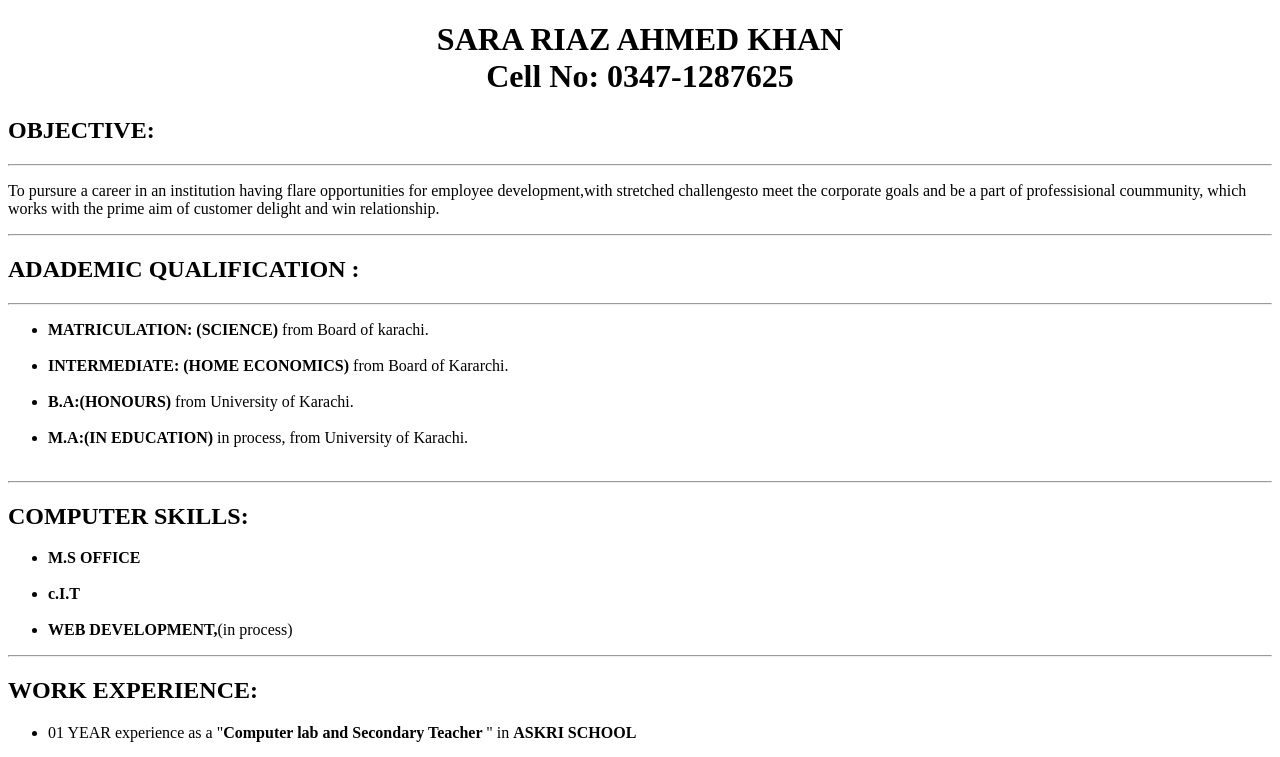
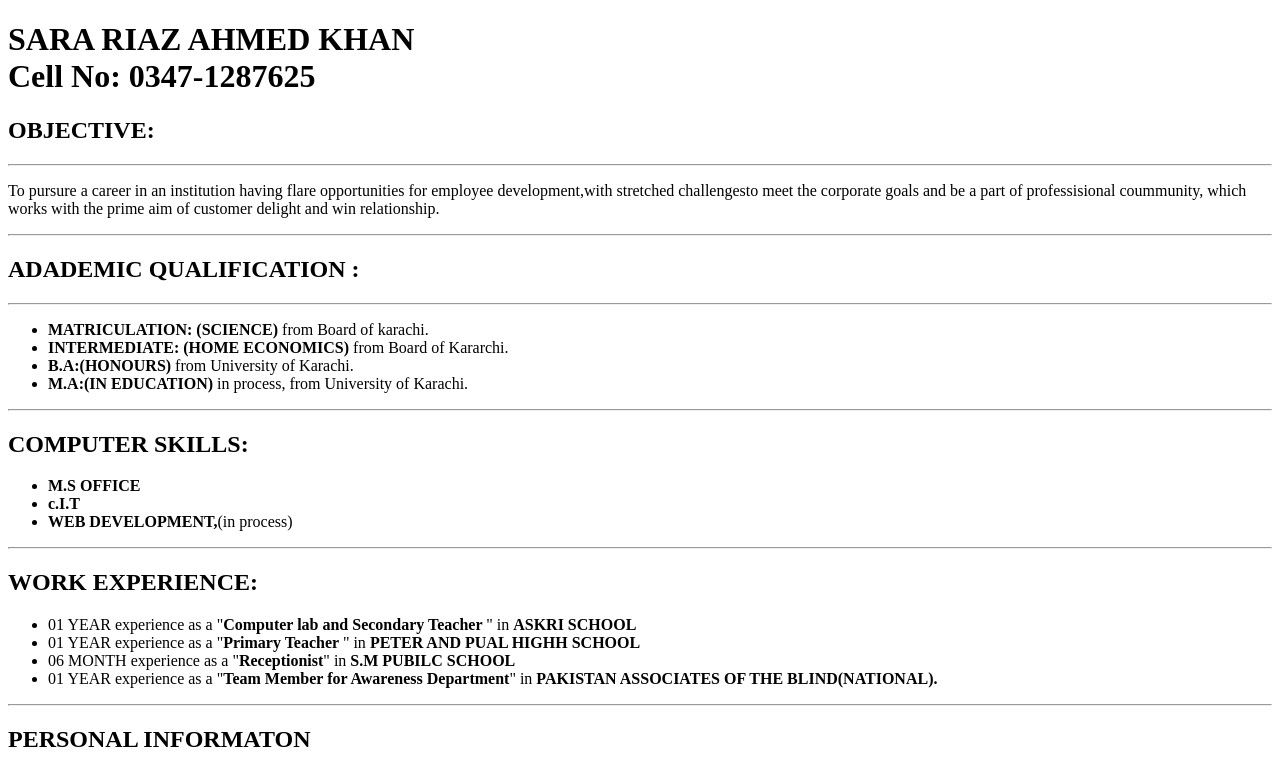
Before and after one commit to sarariazahmedkhan/TK-Task-01-C.V, a plain HTML site: page index.html in a window 1280 px wide. Shown: the top 757 px of the page. Drawn offline with Linux system fonts and the light colour scheme.

Commit message:
solve issuse

```diff
--- a/index.html
+++ b/index.html
@@ -10,10 +10,9 @@
 
 <body>
     <header>
-        <center>
-            <h1>SARA RIAZ AHMED KHAN <br>
-                Cell No: 0347-1287625</h1>
-        </center>
+
+        <h1>SARA RIAZ AHMED KHAN <br>
+            Cell No: 0347-1287625</h1>
     </header>
     <h2>OBJECTIVE:</h2>
     <hr>
@@ -32,24 +31,24 @@
         <li>
             <strong>MATRICULATION: (SCIENCE) </strong> from Board of karachi.
         </li>
-        <br>
+
         <li>
             <strong>INTERMEDIATE: (HOME ECONOMICS) </strong> from Board of Kararchi.
 
         </li>
-        <br>
+
 
         <li>
             <strong>B.A:(HONOURS) </strong> from University of Karachi.
         </li>
-        <br>
+
 
 
         <li> <strong>M.A:(IN EDUCATION) </strong> in process, from University of Karachi.
 
 
         </li>
-        <br>
+
     </ul>
     <hr>
 
@@ -59,12 +58,12 @@
         <li>
             <strong> M.S OFFICE</strong>
         </li>
-        <br>
-        <li><strong> c.I.T</strong></li><br>
-
-        <li><strong> WEB DEVELOPMENT,</strong>(in process)</li>
-
-
+        <li>
+            <strong> c.I.T</strong>
+        </li>
+        <li>
+            <strong> WEB DEVELOPMENT,</strong>(in process)
+        </li>
     </ul>
     <hr>
 
@@ -76,18 +75,15 @@
             01 YEAR experience as a "<strong>Computer lab and Secondary Teacher </strong>" in <strong>ASKRI
                 SCHOOL</strong>
         </li>
-        <br>
 
         <li>01 YEAR experience as a "<strong>Primary Teacher </strong>" in <strong>PETER AND PUAL HIGHH SCHOOL</strong>
         </li>
-        <br>
 
         <li> 06 MONTH experience as a "<strong>Receptionist</strong>" in <strong>S.M PUBILC SCHOOL</strong></li>
-        <br>
+
         <li> 01 YEAR experience as a "<strong>Team Member for Awareness Department</strong>" in <strong>PAKISTAN
                 ASSOCIATES
                 OF THE BLIND(NATIONAL).</strong> </li>
-        <br>
     </ul>
     <hr>
 
@@ -98,12 +94,8 @@
 
             Father Name : <strong>AHMED KHAN </strong>
         </li>
-
-        <br>
         <li>Religion :<strong> ISLAM</strong></li>
-        <br>
         <li> Nationality : <strong>PAKISTANI</strong></li>
-        <br>
         <li>Address : <strong> KARACHI,KARACHI</strong>
 
         </li>
```
